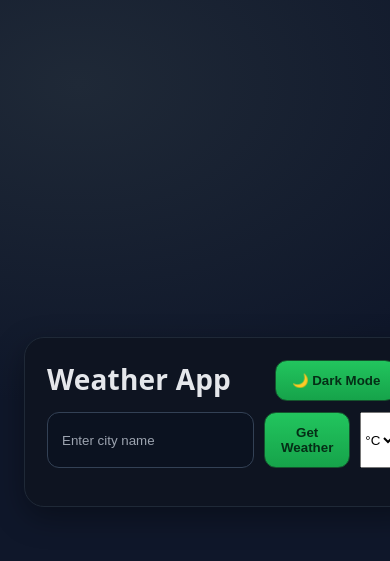
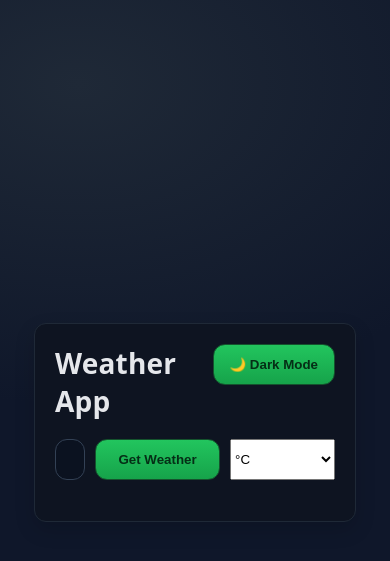
Before and after one commit to Nikhil-313/weather_app, a Flask app: page / in a window 390 px wide; the page is wider, and only the part inside the window is pictured. Shown: the top 561 px of that part. Run offline with Flask 3, Linux system fonts and the light colour scheme.

Commit message:
Added media query

```diff
--- a/app.py
+++ b/app.py
@@ -39,9 +39,9 @@
 
     if city:
         url = f"https://api.openweathermap.org/data/2.5/weather?q={city}&appid={API_KEY}&units={unit}"
-        response = requests.get(url)
-
-        if response.status_code == 200:
+        try:
+            response = requests.get(url, timeout=10)
+            response.raise_for_status()  # Raises HTTPError for bad responses
             data = response.json()
             weather = {
                 "city": data["name"],
@@ -67,8 +67,11 @@
                 history.pop()
 
             save_history()
-        else:
-            error = "City not found. Please try again."
+
+        except requests.exceptions.HTTPError:
+            error = "City not found. Please check the name."
+        except requests.exceptions.RequestException:
+            error = "Network error. Please try again later."
     elif request.method == "POST":
         error = "Please enter a valid city name."
 
--- a/static/style.css
+++ b/static/style.css
@@ -171,3 +171,31 @@
   color: #fff;
   border: 1px solid #555;
 }
+/* Responsive for mobile */
+@media (max-width: 600px) {
+  .container {
+    padding: 10px;
+  }
+  .card {
+    width: 100%;
+  }
+  .form input, .form button, .form select {
+    width: 100%;
+    margin: 5px 0;
+  }
+  .result .kv div {
+    font-size: 14px;
+  }
+}
+
+/* Card and icon enhancements (works with dark/light mode) */
+.card {
+  padding: 20px;
+  border-radius: 12px;
+  box-shadow: 0 8px 20px rgba(0,0,0,0.15);
+}
+
+.icon {
+  width: 80px;
+  height: 80px;
+}
```
